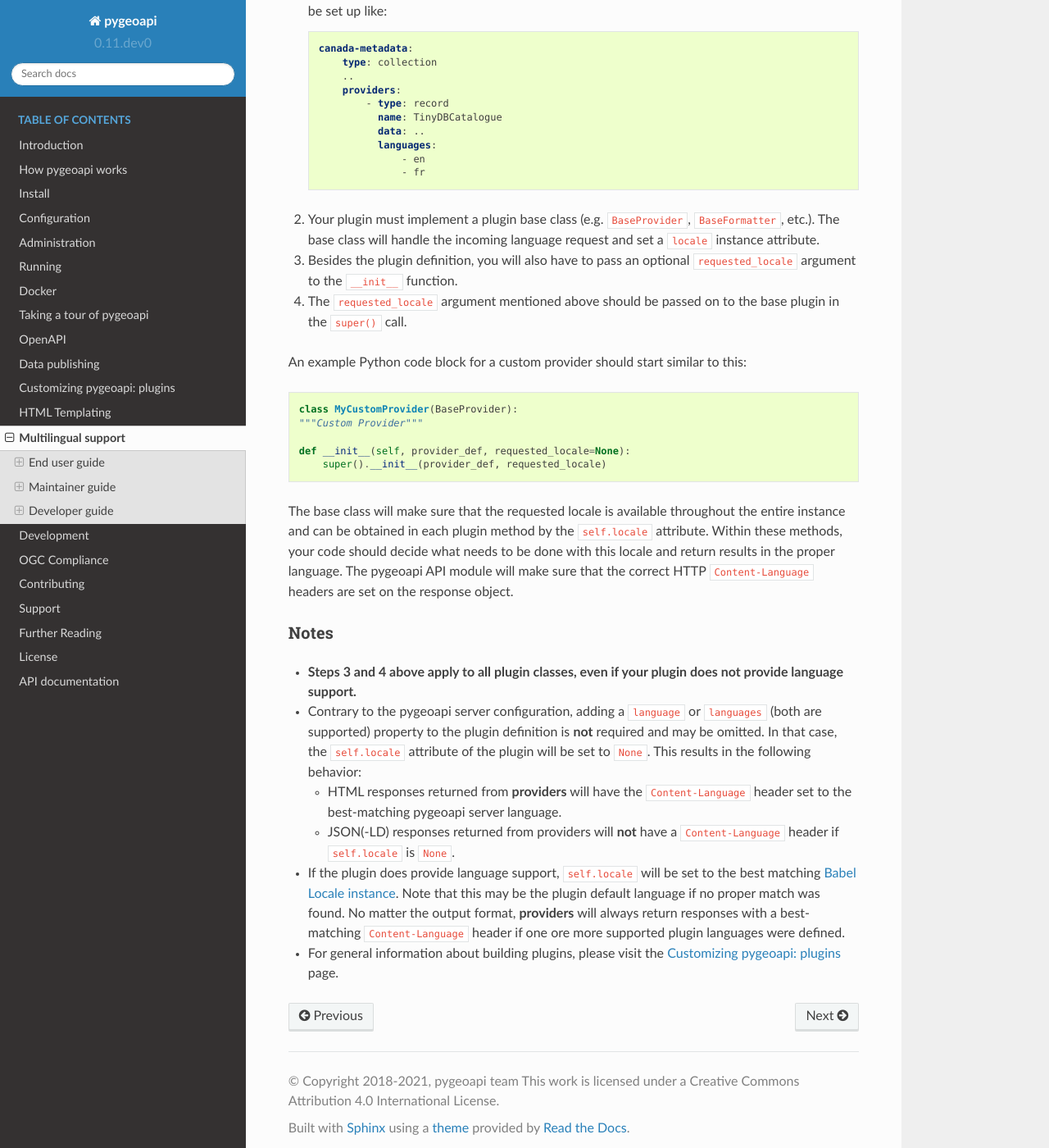
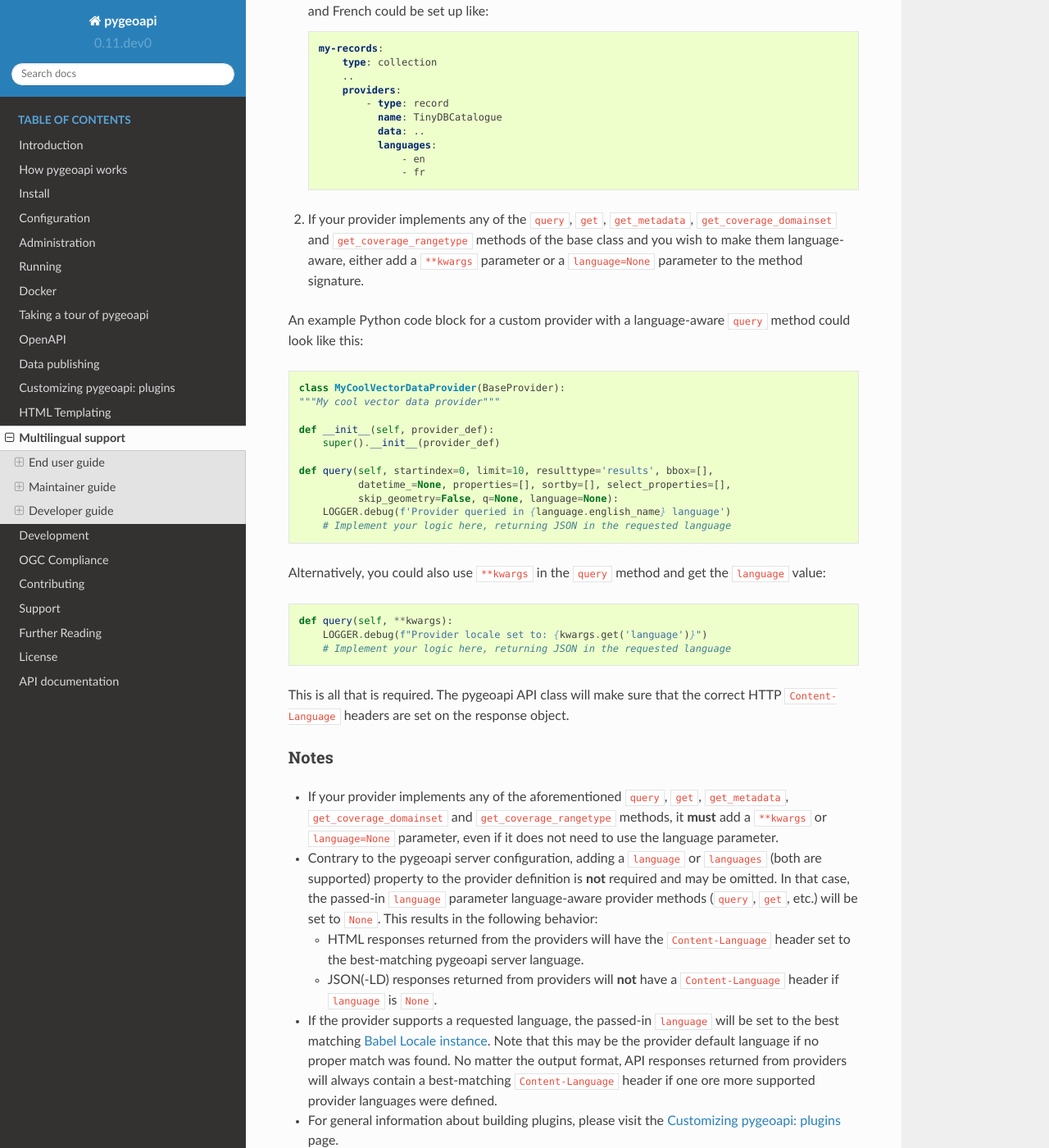
Before and after one commit to geopython/pygeoapi, a Sphinx documentation site: the page built from docs/source/language.rst, in a window 1280 px wide and 1400 px high, scrolled down 3683 px. Shown: the whole window at 82% size. Built offline with Sphinx 7.4.7 and the Read the Docs theme 2.0.0, drawn with Linux system fonts in a browser that asks for light colours; some of the changed text lies outside the part shown.

```diff
--- a/docs/source/language.rst
+++ b/docs/source/language.rst
@@ -48,7 +48,7 @@
 - For HTML results returned from a **provider**, the ``Content-Language`` HTTP header will be set to the best match for the
   provider language or the best-matching pygeoapi server language if the provider does not support languages.
 
-- For JSON(-LD) results that are returned by a **provider**, the ``Content-Language`` header will be **removed** if the provider
+- For JSON(-LD) results returned from a **provider**, the ``Content-Language`` header will be **removed** if the provider
   does not support any language. Otherwise, the header will be set to the best-matching provider language.
 
 
@@ -89,10 +89,10 @@
 - The **first** language you define in the configuration determines the default language, i.e. the language that pygeoapi will
   use if no other language was requested or no best match for the requested language could be found.
 
-- It is not possible to **disable** language support in pygeoapi. The functionality is always available. If results should always
+- It is not possible to **disable** language support in pygeoapi. The functionality is always on. If results should always
   be shown in a single language, you'd have to set that language only in the pygeoapi configuration.
 
-- Results returned by a provider may be in a different language than pygeoapi's own server language. The requested language
+- Results returned from a provider may be in a different language than pygeoapi's own server language. The requested language
   is always passed on to the provider, even if pygeoapi itself does not support it. For more information, see the `end user guide`_
   and the `developer guide`_.
 
@@ -149,19 +149,19 @@
 Developer guide
 ---------------
 
-If you are a developer who wishes to create a pygeoapi plugin (e.g. a provider) that "speaks" a certain language,
-you will have to fully implement this yourself. Needless to say, if your plugin depends on some backend, it will only make sense to implement language support if the backend
-can be queried in another language as well.
+If you are a developer who wishes to create a pygeoapi provider plugin that "speaks" a certain language,
+you will have to fully implement this yourself. Needless to say, if your provider depends on some backend, it will only make sense to
+implement language support if the backend can be queried in another language as well.
 
 You are free to set up the language support anyway you like, but there are a couple of steps you'll have to walk through:
 
-1. You will have to define the supported languages in the plugin configuration YAML. This can be done in a similar fashion
+1. You will have to define the supported languages in the provider configuration YAML. This can be done in a similar fashion
    as the ``languages`` configuration for pygeoapi itself, as described in the `maintainer guide`_ section above.
-   For example, a provider that supports English and French could be set up like:
+   For example, a TinyDB records provider that supports English and French could be set up like:
 
    .. code-block:: yaml
 
-      canada-metadata:
+      my-records:
           type: collection
           ..
           providers:
@@ -172,45 +172,53 @@
                     - en
                     - fr
 
-2. Your plugin must implement a plugin base class (e.g. ``BaseProvider``, ``BaseFormatter``, etc.).
-   The base class will handle the incoming language request and set a ``locale`` instance attribute.
+2. If your provider implements any of the ``query``, ``get``, ``get_metadata``, ``get_coverage_domainset`` and ``get_coverage_rangetype``
+   methods of the base class and you wish to make them language-aware, either add a ``**kwargs`` parameter or a
+   ``language=None`` parameter to the method signature.
 
-3. Besides the plugin definition, you will also have to pass an optional ``requested_locale`` argument to the
-   ``__init__`` function.
-
-4. The ``requested_locale`` argument mentioned above should be passed on to the base plugin in the ``super()`` call.
-
-An example Python code block for a custom provider should start similar to this:
+An example Python code block for a custom provider with a language-aware ``query`` method could look like this:
 
 .. code-block:: python
 
-   class MyCustomProvider(BaseProvider):
-   """Custom Provider"""
+   class MyCoolVectorDataProvider(BaseProvider):
+   """My cool vector data provider"""
 
-   def __init__(self, provider_def, requested_locale=None):
-       super().__init__(provider_def, requested_locale)
+   def __init__(self, provider_def):
+       super().__init__(provider_def)
 
-The base class will make sure that the requested locale is available throughout the entire instance and can be obtained in
-each plugin method by the ``self.locale`` attribute. Within these methods, your code should decide what needs to be done with
-this locale and return results in the proper language. The pygeoapi API module will make sure that the correct HTTP ``Content-Language``
-headers are set on the response object.
+   def query(self, startindex=0, limit=10, resulttype='results', bbox=[],
+             datetime_=None, properties=[], sortby=[], select_properties=[],
+             skip_geometry=False, q=None, language=None):
+       LOGGER.debug(f'Provider queried in {language.english_name} language')
+       # Implement your logic here, returning JSON in the requested language
+
+Alternatively, you could also use ``**kwargs`` in the ``query`` method and get the ``language`` value:
+
+.. code-block:: python
+
+   def query(self, **kwargs):
+       LOGGER.debug(f"Provider locale set to: {kwargs.get('language')}")
+       # Implement your logic here, returning JSON in the requested language
+
+This is all that is required. The pygeoapi API class will make sure that the correct HTTP ``Content-Language`` headers are set on the response object.
 
 Notes
 ^^^^^
 
-- **Steps 3 and 4 above apply to all plugin classes, even if your plugin does not provide language support.**
+- If your provider implements any of the aforementioned ``query``, ``get``, ``get_metadata``, ``get_coverage_domainset`` and ``get_coverage_rangetype``
+  methods, it **must** add a ``**kwargs`` or ``language=None`` parameter, even if it does not need to use the language parameter.
 
 - Contrary to the pygeoapi server configuration, adding a ``language`` or ``languages`` (both are supported) property to the
-  plugin definition is **not** required and may be omitted. In that case, the ``self.locale`` attribute of the plugin will be set to ``None``.
-  This results in the following behavior:
+  provider definition is **not** required and may be omitted. In that case, the passed-in ``language`` parameter language-aware provider methods
+  (``query``, ``get``, etc.) will be set to ``None``. This results in the following behavior:
 
-  - HTML responses returned from **providers** will have the ``Content-Language`` header set to the best-matching pygeoapi server language.
-  - JSON(-LD) responses returned from providers will **not** have a ``Content-Language`` header if ``self.locale`` is ``None``.
+  - HTML responses returned from the providers will have the ``Content-Language`` header set to the best-matching pygeoapi server language.
+  - JSON(-LD) responses returned from providers will **not** have a ``Content-Language`` header if ``language`` is ``None``.
 
-- If the plugin does provide language support, ``self.locale`` will be set to the best matching
+- If the provider supports a requested language, the passed-in ``language`` will be set to the best matching
   `Babel Locale instance <http://babel.pocoo.org/en/latest/api/core.html#babel.core.Locale>`_.
-  Note that this may be the plugin default language if no proper match was found.
-  No matter the output format, **providers** will always return responses with a best-matching ``Content-Language`` header
-  if one ore more supported plugin languages were defined.
+  Note that this may be the provider default language if no proper match was found.
+  No matter the output format, API responses returned from providers will always contain a best-matching ``Content-Language``
+  header if one ore more supported provider languages were defined.
 
 - For general information about building plugins, please visit the :ref:`plugins` page.
```
Also changed, not shown: other parts of docs/source/language.rst (+6 -6 lines), docs/source/plugins.rst (+4 -4 lines), 4 other files.
